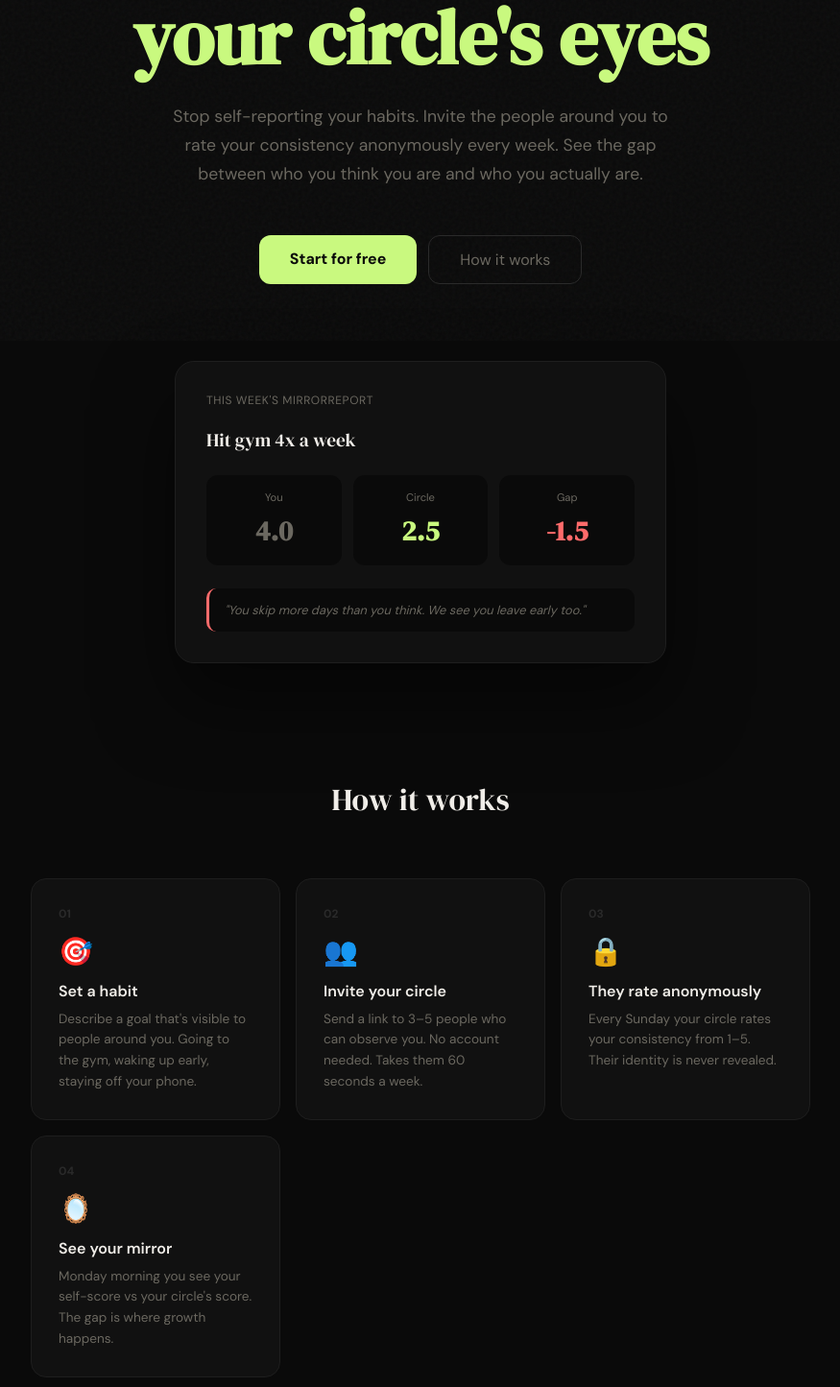
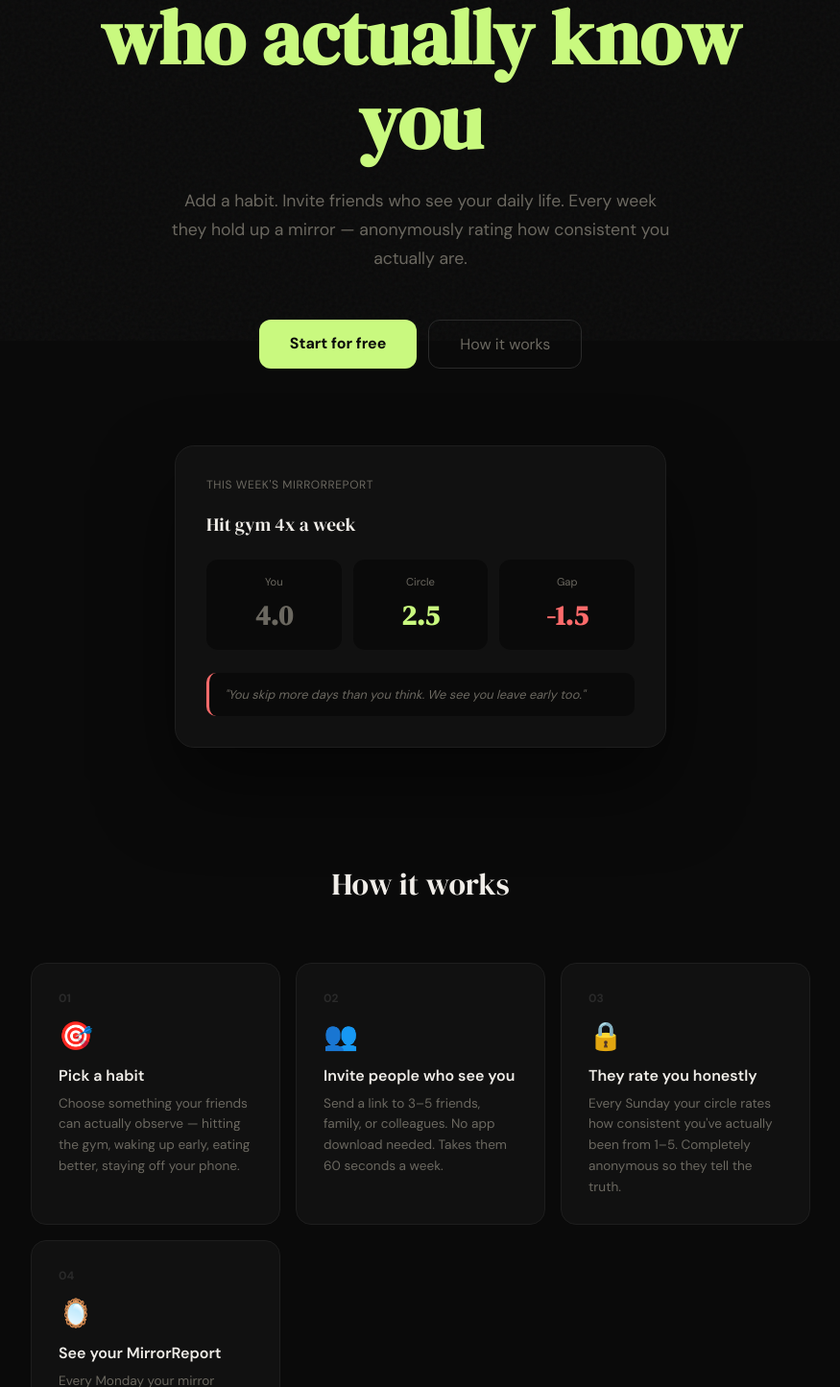
Before and after one commit to hunainadhi/mirrorlog, a Next.js app: page / in a window 1280 px wide. Shown: the part 445-1890 px from the top of the page at 96% size, without its empty margins (202-1077 px from the left). Built offline with nearby package versions, Linux system fonts and the light colour scheme; no server answers.

Commit message:
update: clearer habit tracking messaging across app

```diff
--- a/app/page.tsx
+++ b/app/page.tsx
@@ -106,8 +106,8 @@ export default async function LandingPage() {
             margin: "0 0 24px",
             color: "#f0ede8",
           }}>
-            See yourself through<br />
-            <span style={{ color: "#c9f97f" }}>your circle's eyes</span>
+            Accountability from the people<br />
+          <span style={{ color: "#c9f97f" }}>who actually know you</span>
           </h1>
 
           <p style={{
@@ -117,7 +117,7 @@ export default async function LandingPage() {
             maxWidth: "520px",
             margin: "0 auto 48px",
           }}>
-            Stop self-reporting your habits. Invite the people around you to rate your consistency anonymously every week. See the gap between who you think you are and who you actually are.
+            Add a habit. Invite friends who see your daily life. Every week they hold up a mirror — anonymously rating how consistent you actually are.
           </p>
 
           <div style={{ display: "flex", gap: "12px", justifyContent: "center", flexWrap: "wrap" }}>
@@ -216,10 +216,10 @@ export default async function LandingPage() {
           </p>
           <div style={{ display: "grid", gridTemplateColumns: "repeat(auto-fit, minmax(220px, 1fr))", gap: "16px" }}>
             {[
-              { step: "01", emoji: "🎯", title: "Set a habit", body: "Describe a goal that's visible to people around you. Going to the gym, waking up early, staying off your phone." },
-              { step: "02", emoji: "👥", title: "Invite your circle", body: "Send a link to 3–5 people who can observe you. No account needed. Takes them 60 seconds a week." },
-              { step: "03", emoji: "🔒", title: "They rate anonymously", body: "Every Sunday your circle rates your consistency from 1–5. Their identity is never revealed." },
-              { step: "04", emoji: "🪞", title: "See your mirror", body: "Monday morning you see your self-score vs your circle's score. The gap is where growth happens." },
+              { step: "01", emoji: "🎯", title: "Pick a habit", body: "Choose something your friends can actually observe — hitting the gym, waking up early, eating better, staying off your phone." },
+              { step: "02", emoji: "👥", title: "Invite people who see you", body: "Send a link to 3–5 friends, family, or colleagues. No app download needed. Takes them 60 seconds a week." },
+              { step: "03", emoji: "🔒", title: "They rate you honestly", body: "Every Sunday your circle rates how consistent you've actually been from 1–5. Completely anonymous so they tell the truth." },
+              { step: "04", emoji: "🪞", title: "See your MirrorReport", body: "Every Monday your mirror reflects the truth — your self-score vs what your circle actually saw. Close the gap. Build the habit for real." },
             ].map((item) => (
               <div key={item.step} style={{
                 background: "#111",
--- a/app/rate/[token]/page.tsx
+++ b/app/rate/[token]/page.tsx
@@ -47,7 +47,7 @@ export default async function RatePage({ params }: Props) {
           MirrorLog
         </p>
         <p style={{ color: "var(--muted)", fontSize: "0.85rem", marginBottom: "40px" }}>
-          You've been asked to rate someone's consistency
+          Your friend is using MirrorLog to build better habits. Be their mirror — rate their consistency honestly.
         </p>
 
         <div
--- a/components/onboarding/WelcomeScreen.tsx
+++ b/components/onboarding/WelcomeScreen.tsx
@@ -9,24 +9,24 @@ interface Props {
 
 const steps = [
     {
-    emoji: "🪞",
-    title: "Meet your Mirror",
-    body: "MirrorLog shows you the gap between how you see yourself and how the people around you see you.",
-  },
-  {
         emoji: "🎯",
-    title: "Set a habit",
-    body: "Create a goal you want to be held accountable to. Something visible to people around you — like going to the gym, waking up early, or reading daily.",
+        title: "Pick a habit to track",
+        body: "Choose a goal that's visible to people around you — gym, sleep, diet, focus. Something they can actually observe and rate.",
     },
     {
         emoji: "👥",
-    title: "Invite your circle",
-    body: "Send a link to 3–5 people who can observe your behavior. They don't need an account. Every week they rate your consistency anonymously.",
+        title: "Invite friends who see you",
+        body: "Send a unique link to 3–5 people in your life. They don't need an account. It takes them under 60 seconds every week.",
     },
     {
-    emoji: "📊",
-    title: "See your MirrorReport",
-    body: "Every Monday you see your self-score vs your circle's score. The gap between them is where the real growth happens.",
+        emoji: "🔒",
+        title: "They rate you anonymously",
+        body: "Every Sunday your circle gets a nudge to rate your consistency. Anonymous means they'll actually be honest.",
+    },
+    {
+        emoji: "🪞",
+        title: "Your mirror reflects the truth",
+        body: "See what you think you did vs what your circle actually saw. The gap between them is where real growth happens.",
     },
 ];
 
@@ -67,7 +67,7 @@ export default function WelcomeScreen({ userName }: Props) {
                     Hey {userName} 👋
                 </p>
                 <p style={{ color: "var(--muted)", fontSize: "0.85rem", marginBottom: "40px" }}>
-          Welcome to MirrorLog. Here's how it works.
+                    Here's how accountability actually works on MirrorLog.
                 </p>
 
                 {/* Step card */}
--- a/lib/email.ts
+++ b/lib/email.ts
@@ -25,7 +25,7 @@ export async function sendRaterInviteEmail({
   await resend.emails.send({
     from: FROM,
     to,
-    subject: `${ownerName}wants your honest opinion`,
+    subject: `${ownerName} wants you to track their habit`,
     html: `
       <div style="font-family: sans-serif; max-width: 480px; margin: 0 auto; padding: 40px 24px; background: #0f0f0f; color: #f0ede8;">
         <h1 style="font-size: 24px; margin-bottom: 8px;">MirrorLog</h1>
@@ -33,7 +33,7 @@ export async function sendRaterInviteEmail({
 
         <p style="font-size: 15px; margin-bottom: 16px;">Hey ${name},</p>
         <p style="font-size: 15px; margin-bottom: 16px;">
-  <strong style="color: #c9f97f;">${ownerName}</strong> is working on a goal and wants your honest take on how they're doing:
+  <strong style="color: #c9f97f;">${ownerName}</strong> is working on a habit and wants honest accountability from people who actually know them.
 </p>
 
         <div style="background: #1a1a1a; border-radius: 12px; padding: 20px; margin-bottom: 24px;">
@@ -77,7 +77,7 @@ export async function sendWeeklyNudgeEmail({
   await resend.emails.send({
     from: FROM,
     to,
-    subject: `How is ${ownerName} doing this week?`,
+    subject: `Time to rate ${ownerName}'s habit this week`,
     html: `
       <div style="font-family: sans-serif; max-width: 480px; margin: 0 auto; padding: 40px 24px; background: #0f0f0f; color: #f0ede8;">
         <h1 style="font-size: 24px; margin-bottom: 8px;">MirrorLog</h1>
@@ -85,7 +85,7 @@ export async function sendWeeklyNudgeEmail({
 
         <p style="font-size: 15px; margin-bottom: 16px;">Hey ${name},</p>
         <p style="font-size: 15px; margin-bottom: 16px;">
-  Time to rate <strong style="color: #c9f97f;">${ownerName}</strong> this week. How consistent were they?
+  How consistent has <strong style="color: #c9f97f;">${ownerName}</strong> actually been this week? Be honest — they need real feedback.
 </p>
 
         <div style="background: #1a1a1a; border-radius: 12px; padding: 20px; margin-bottom: 24px;">
```
Lines whose indentation alone changed are shown as unchanged.
